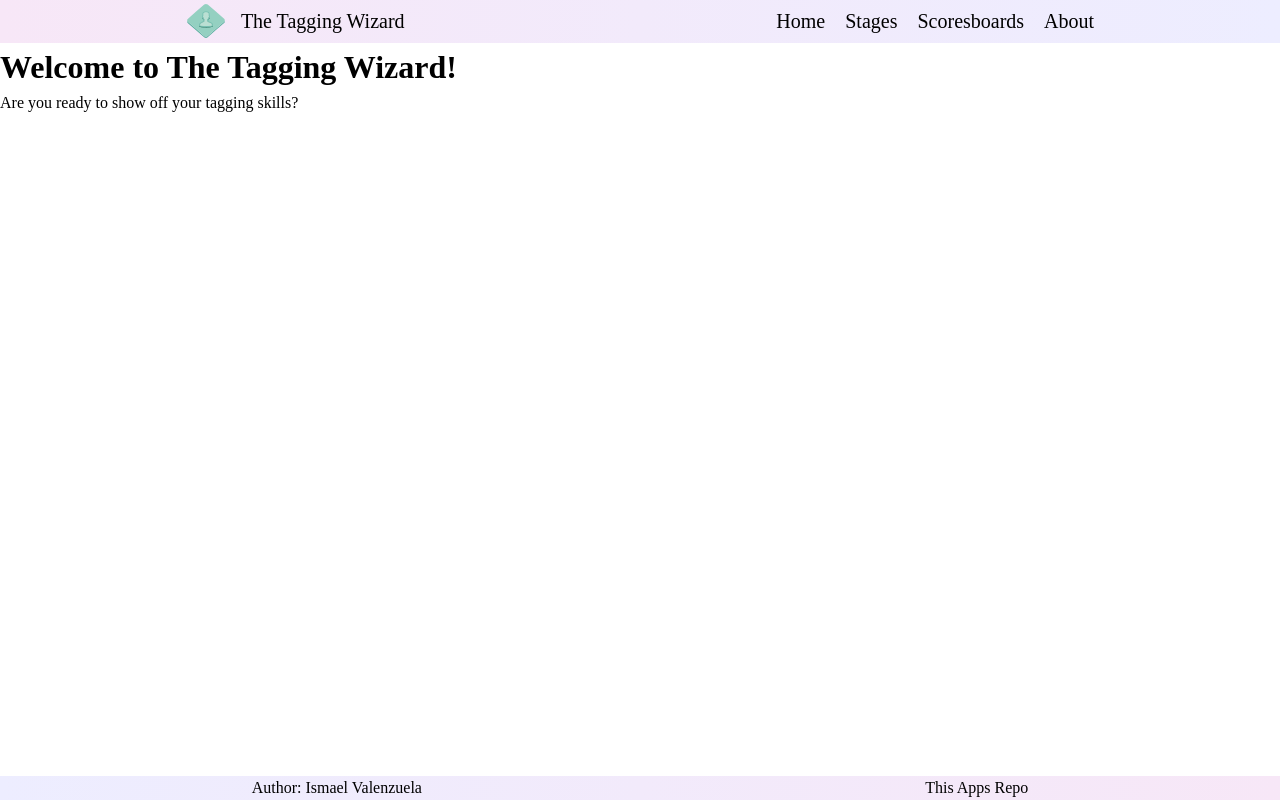
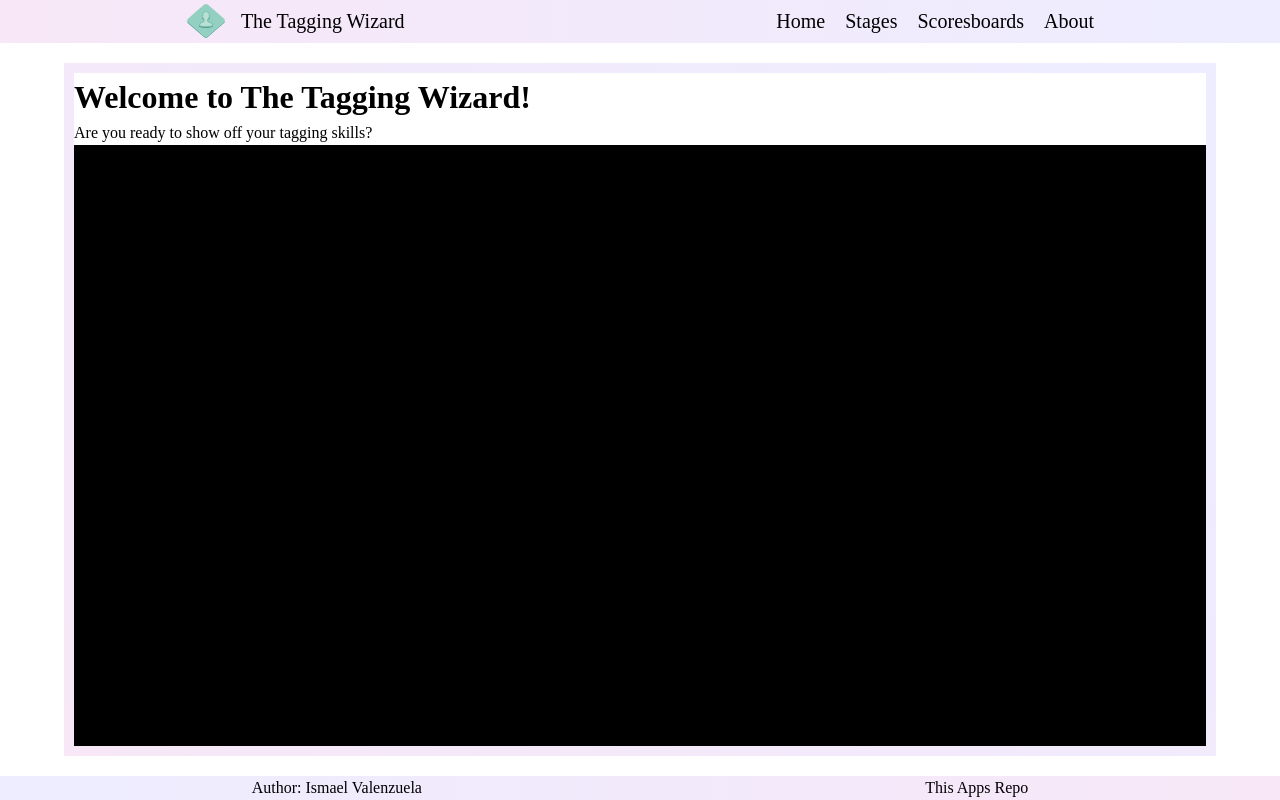
Before and after one commit to Ishm4el/Image-Tagging-App, a React (Vite) app in the folder client/: page / in a window 1280 px wide. Built offline with nearby package versions, Linux system fonts and the light colour scheme.

Commit message:
Styling the Home.tsx page. Currently using gradient to style the border of the container

```diff
--- a/client/src/App.tsx
+++ b/client/src/App.tsx
@@ -20,9 +20,7 @@ function App(): ReactElement {
           homeRoute: "/",
         }}
       />
-      <main className={styles["container-main"]}>
-        <Outlet />
-      </main>
+      <Outlet />
       <footer className={styles["container-footer"]}>
         <a href="https://github.com/Ishm4el">Author: Ismael Valenzuela</a>
         <a href="https://github.com/Ishm4el/Image-Tagging-App">
--- /dev/null
+++ b/client/src/routes/Home.module.css
@@ -0,0 +1,26 @@
+@import "../colors.module.css";
+
+.container-main {
+  flex: 1 0 auto;
+  border-image: linear-gradient(
+    45deg,
+    var(--lightPrimaryBg) 0%,
+    var(--lightSecondaryBg) 100%
+  ) 1;
+  border-radius: 10px;
+  border-width: 10px;
+  border-style: solid;
+  margin: 2.5dvh 5dvw;
+}
+
+.card-home-welcome {
+  display: flex;
+  flex-direction: column;
+  height: 100%;
+  justify-content: space-between;
+}
+
+.something {
+  flex: 1 0 auto;
+  background-color: black;
+}
--- a/client/src/routes/Home.tsx
+++ b/client/src/routes/Home.tsx
@@ -1,10 +1,12 @@
+import styles from "./Home.module.css";
 export default function Home(): React.ReactElement {
   return (
-    <>
-      <div className="card-home-welcome">
+    <main className={styles["container-main"]}>
+      <div className={styles["card-home-welcome"]}>
         <h1>Welcome to The Tagging Wizard!</h1>
         <p>Are you ready to show off your tagging skills?</p>
+        <div className={styles.something}>a</div>
       </div>
-    </>
+    </main>
   );
 }
```
